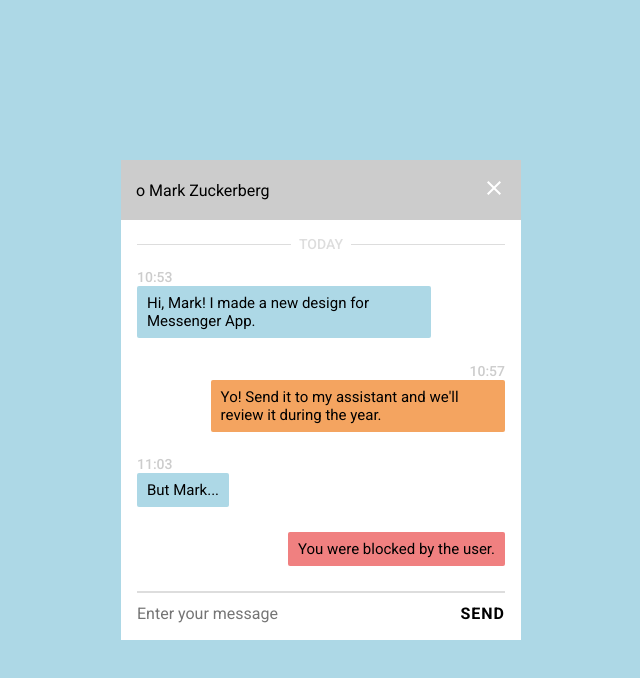
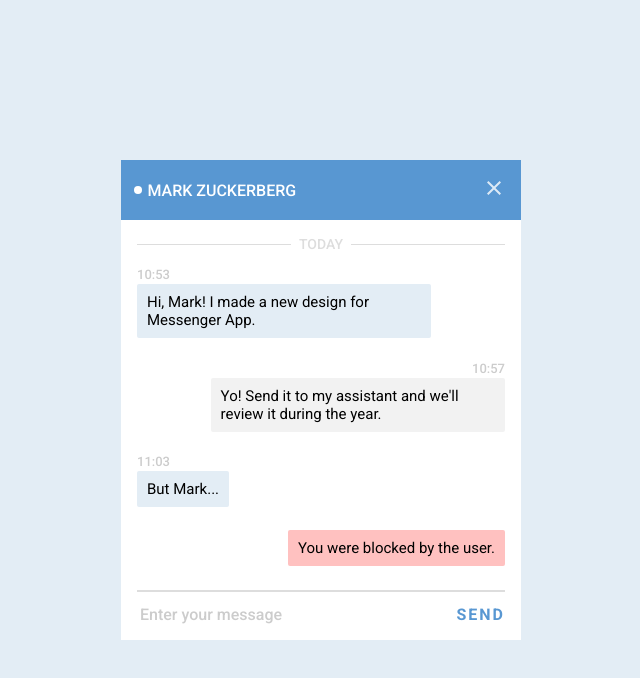
Before and after one commit to Karol-Waliszewski/FrontLoops, a website: page step4/src/index.html in a window 1280 px wide. Shown: the whole page, without its empty margins (319-959 px from the left). Drawn offline with nearby package versions, Linux system fonts and the light colour scheme; files that its build step writes are made by us from their sources.

Commit message:
Finished the component

```diff
--- a/step4/src/index.html
+++ b/step4/src/index.html
@@ -16,7 +16,7 @@
 
       <header class="chat__header">
         <div>
-          <div class="chat__online">o</div>
+          <div class="chat__online">-</div>
           <span class="chat__username">Mark Zuckerberg</span>
         </div>
         <button class="chat__close"><img src="./img/close.svg" alt="close icon"></button>
--- a/step4/src/sass/style.scss
+++ b/step4/src/sass/style.scss
@@ -13,7 +13,7 @@
   display: flex;
   justify-content: center;
   align-items: center;
-  background: lightblue;
+  background: #e3edf5;
 }
 
 .chat {
@@ -28,25 +28,45 @@
 
 .chat__header {
   height: 60px;
-  background: #ccc;
+  background: #5897d2;
   padding: 15px;
   display: flex;
   justify-content: space-between;
   align-items: center;
+  color: #fff;
+
 }
 
 .chat__online {
   display: inline;
+  position: relative;
+  margin-right: 3px;
+
+  &::after {
+    content: "";
+    display: block;
+    width: 8px;
+    height: 8px;
+    position: absolute;
+    top: 50%;
+    left: 50%;
+    transform: translate(-50%, -50%);
+    background: #fff;
+    border-radius: 50%;
+  }
 }
 
 .chat__username {
   display: inline;
+  font-weight: 500;
+  text-transform: uppercase;
 }
 
 .chat__close {
   border: 0;
   background: 0;
   cursor: pointer;
+  opacity: 0.8;
 }
 
 .chat__messages {
@@ -100,13 +120,20 @@
 .chat__line {
   width: 100%;
   border: 1px solid #ddd;
-  margin-bottom: 0.5rem;
+  margin-bottom: 0.8rem;
 }
 
 .chat__input {
   flex: 1;
   border: 0;
   outline: 0;
+  font-weight: 500;
+  text-indent: 3px;
+  color: #aaa !important;
+
+  &::placeholder {
+    color: #ccc;
+  }
 }
 
 .chat__button {
@@ -114,12 +141,13 @@
   font-weight: 600;
   background: 0;
   border: 0;
-  letter-spacing: 1px;
+  letter-spacing: 2px;
   cursor: pointer;
   transition: 150ms;
+  color: #5897d2;
 
   &:hover {
-    color: #ccc;
+    color: darken(#5897d2, 5%);
   }
 }
 
@@ -132,14 +160,14 @@
   .message__time {
     display: block;
     width: 100%;
-    font-size: 14px;
+    font-size: 13px;
     font-weight: 500;
     color: #ccc;
-    margin-bottom: 1px;
+    margin-bottom: 2px;
   }
 
   .message__value {
-    padding: 8px 10px;
+    padding: 9px 10px;
     border-radius: 2px;
     font-size: 15px;
   }
@@ -154,7 +182,7 @@
   }
 
   .message__value {
-    background: lightblue;
+    background: #e3edf5;
   }
 }
 
@@ -167,7 +195,7 @@
   }
 
   .message__value {
-    background: sandybrown;
+    background: #f2f2f2;
   }
 }
 
@@ -176,6 +204,6 @@
   margin-left: auto;
 
   .message__value {
-    background: lightcoral;
+    background: #ffc1c0;
   }
 }
```
